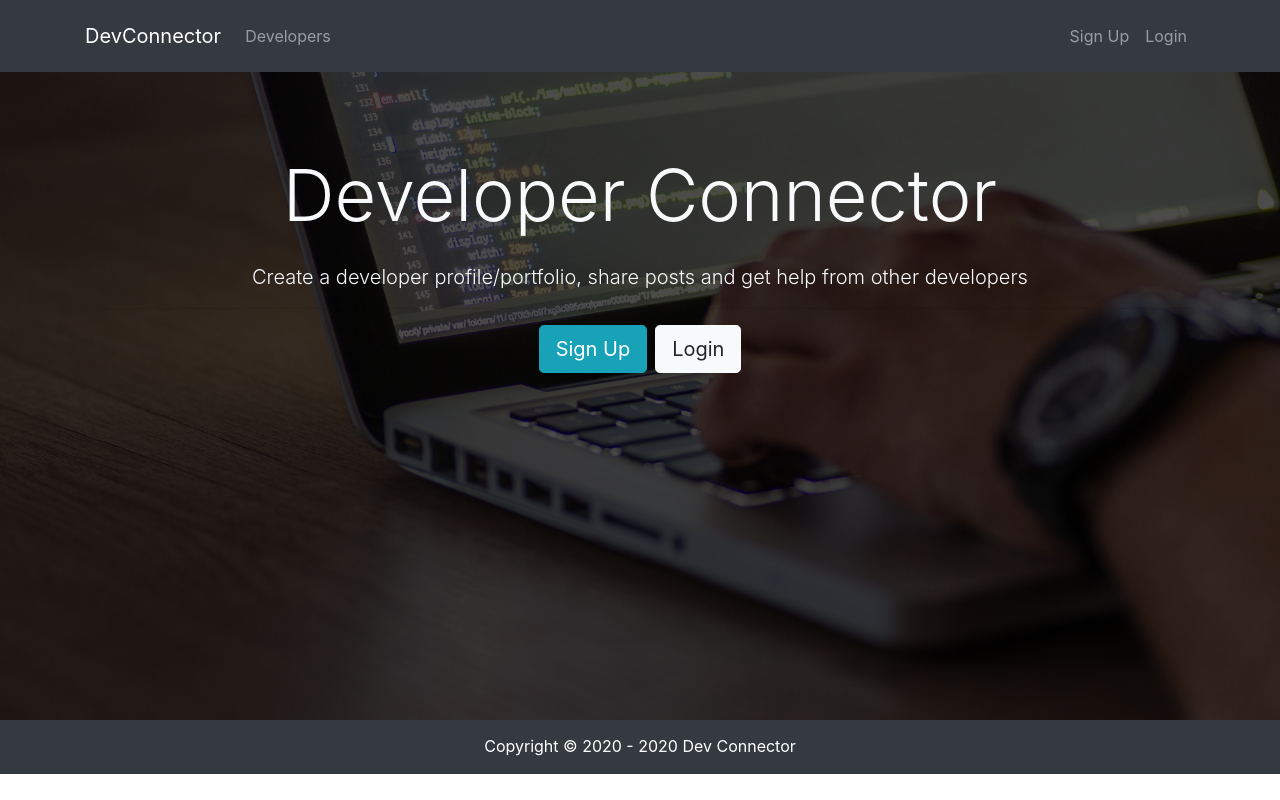
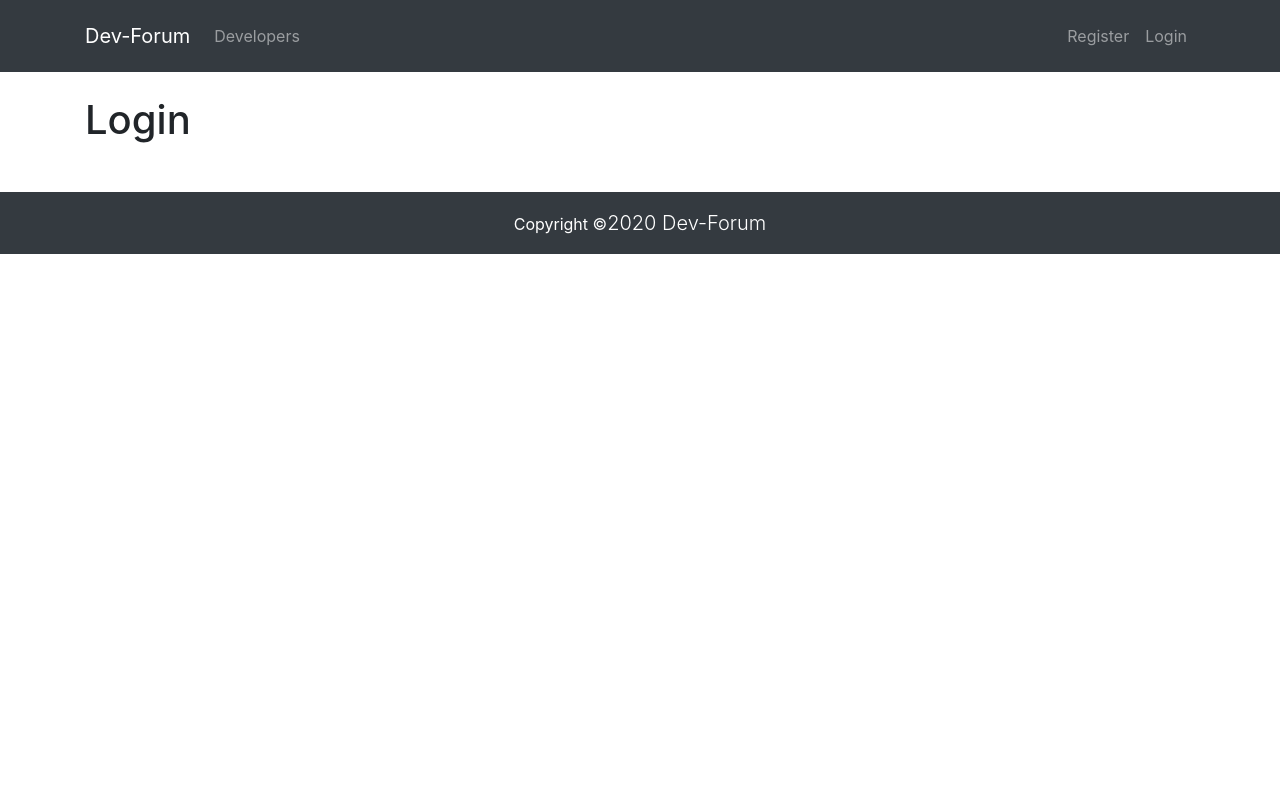
Before and after one commit to AsiwajuDev/forum, a React (Create React App) app: page /login in a window 1280 px wide. Built offline with nearby package versions, Linux system fonts and the light colour scheme.

Commit message:
React Router added, Site Name Changed

```diff
--- a/src/App.css
+++ b/src/App.css
@@ -7,7 +7,7 @@ img {
   background: url("./image/showcase.jpg") no-repeat;
   background-size: cover;
   background-position: center;
-  height: 81vh;
+  height: 80vh;
   margin-top: -24px;
   margin-bottom: -50px;
 }
--- a/src/App.js
+++ b/src/App.js
@@ -1,18 +1,36 @@
-import React from "react";
-import "./App.css";
+import React, { Component } from "react";
+import { BrowserRouter as Router, Route } from "react-router-dom";
 
 import Navbar from "./components/layout/Navbar";
 import Footer from "./components/layout/Footer";
 import Landing from "./components//layout/Landing";
+import Register from "./components/auth/Register";
+import Login from "./components/auth/Login";
 
-function App() {
-  return (
-    <div>
-      <Navbar />
-      <Landing />
-      <Footer />
-    </div>
-  );
+import "./App.css";
+
+const brandName = "Dev-Forum";
+
+class App extends Component {
+  render() {
+    return (
+      <Router>
+        <div>
+          <Navbar brandName={brandName} />
+          <Route
+            exact
+            path="/"
+            render={() => <Landing brandName={brandName} />}
+          />
+          <div className="container">
+            <Route exact path="/register" component={Register} />
+            <Route exact path="/login" component={Login} />
+          </div>
+          <Footer brandName={brandName} />
+        </div>
+      </Router>
+    );
+  }
 }
 
 export default App;
--- /dev/null
+++ b/src/components/auth/Login.js
@@ -0,0 +1,13 @@
+import React, { Component } from "react";
+
+class Login extends Component {
+  render() {
+    return (
+      <div>
+        <h1>Login</h1>
+      </div>
+    );
+  }
+}
+
+export default Login;
--- /dev/null
+++ b/src/components/auth/Register.js
@@ -0,0 +1,13 @@
+import React, { Component } from "react";
+
+class Register extends Component {
+  render() {
+    return (
+      <div>
+        <h1>Register</h1>
+      </div>
+    );
+  }
+}
+
+export default Register;
--- a/src/components/layout/Footer.js
+++ b/src/components/layout/Footer.js
@@ -1,10 +1,13 @@
 import React from "react";
 
-const Footer = () => {
+const Footer = ({ brandName }) => {
   return (
     <div>
       <footer className="bg-dark text-white mt-5 p-3 text-center">
-        Copyright &copy; 2020 - {new Date().getFullYear()} Dev Connector
+        Copyright &copy;
+        <span className="lead">
+          {new Date().getFullYear()} {brandName}
+        </span>
       </footer>
     </div>
   );
--- a/src/components/layout/Landing.js
+++ b/src/components/layout/Landing.js
@@ -1,4 +1,5 @@
 import React, { Component } from "react";
+import { Link } from "react-router-dom";
 
 class Landing extends Component {
   render() {
@@ -9,19 +10,19 @@ class Landing extends Component {
             <div className="container">
               <div className="row">
                 <div className="col-md-12 text-center">
-                  <h1 className="display-3 mb-4">Developer Connector</h1>
+                  <h1 className="display-3 mb-4">{this.props.brandName}</h1>
                   <p className="lead">
                     {" "}
                     Create a developer profile/portfolio, share posts and get
                     help from other developers
                   </p>
                   <hr />
-                  <a href="register.html" className="btn btn-lg btn-info mr-2">
-                    Sign Up
-                  </a>
-                  <a href="login.html" className="btn btn-lg btn-light">
+                  <Link to="/register" className="btn btn-lg btn-info mr-2">
+                    Register
+                  </Link>
+                  <Link to="/login" className="btn btn-lg btn-light">
                     Login
-                  </a>
+                  </Link>
                 </div>
               </div>
             </div>
--- a/src/components/layout/Navbar.js
+++ b/src/components/layout/Navbar.js
@@ -1,4 +1,5 @@
 import React, { Component } from "react";
+import { Link } from "react-router-dom";
 
 class Navbar extends Component {
   render() {
@@ -6,9 +7,9 @@ class Navbar extends Component {
       <div>
         <nav className="navbar navbar-expand-sm navbar-dark bg-dark mb-4 p-3">
           <div className="container">
-            <a className="navbar-brand" href="landing.html">
-              DevConnector
-            </a>
+            <Link className="navbar-brand" to="/">
+              {this.props.brandName}
+            </Link>
             <button
               className="navbar-toggler"
               type="button"
@@ -21,23 +22,23 @@ class Navbar extends Component {
             <div className="collapse navbar-collapse" id="mobile-nav">
               <ul className="navbar-nav mr-auto">
                 <li className="nav-item">
-                  <a className="nav-link" href="profiles.html">
+                  <Link className="nav-link" to="/profiles">
                     {" "}
                     Developers
-                  </a>
+                  </Link>
                 </li>
               </ul>
 
               <ul className="navbar-nav ml-auto">
                 <li className="nav-item">
-                  <a className="nav-link" href="register.html">
-                    Sign Up
-                  </a>
+                  <Link className="nav-link" to="/register">
+                    Register
+                  </Link>
                 </li>
                 <li className="nav-item">
-                  <a className="nav-link" href="login.html">
+                  <Link className="nav-link" to="/login">
                     Login
-                  </a>
+                  </Link>
                 </li>
               </ul>
             </div>
```
